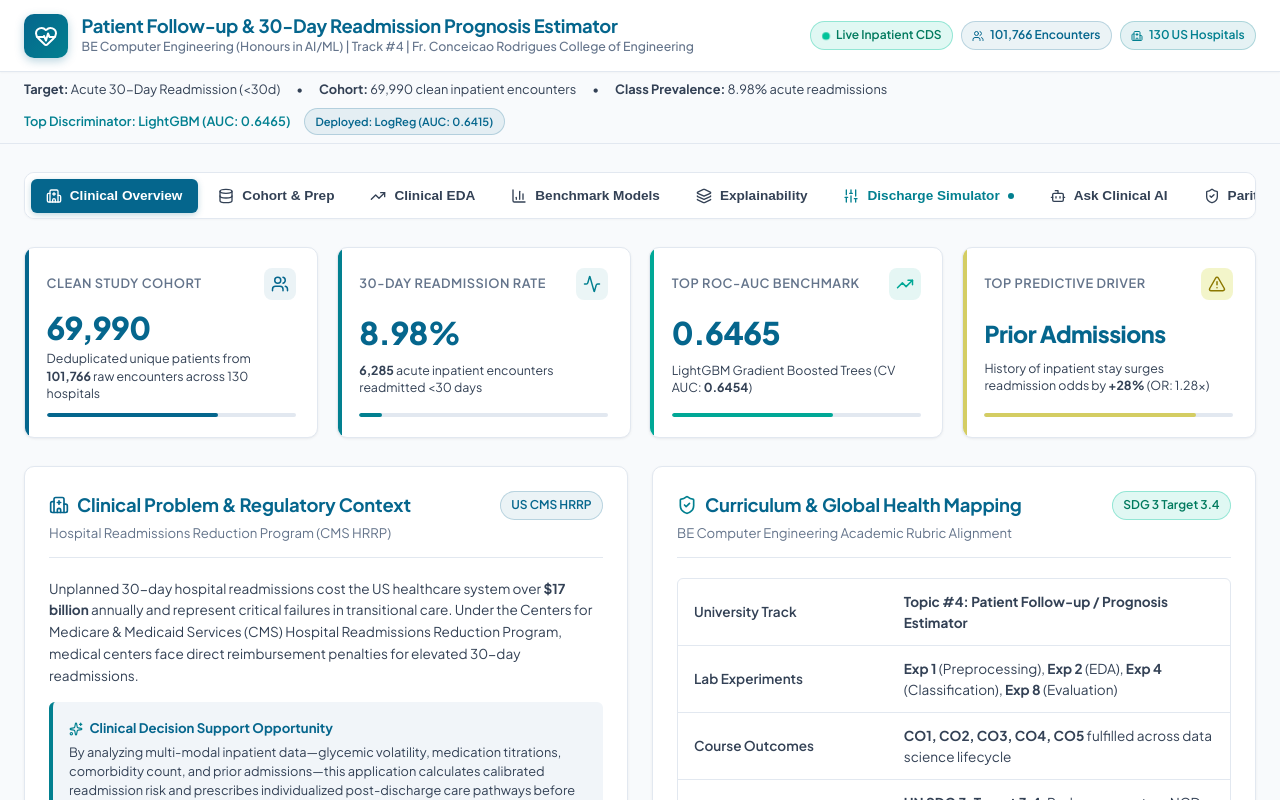
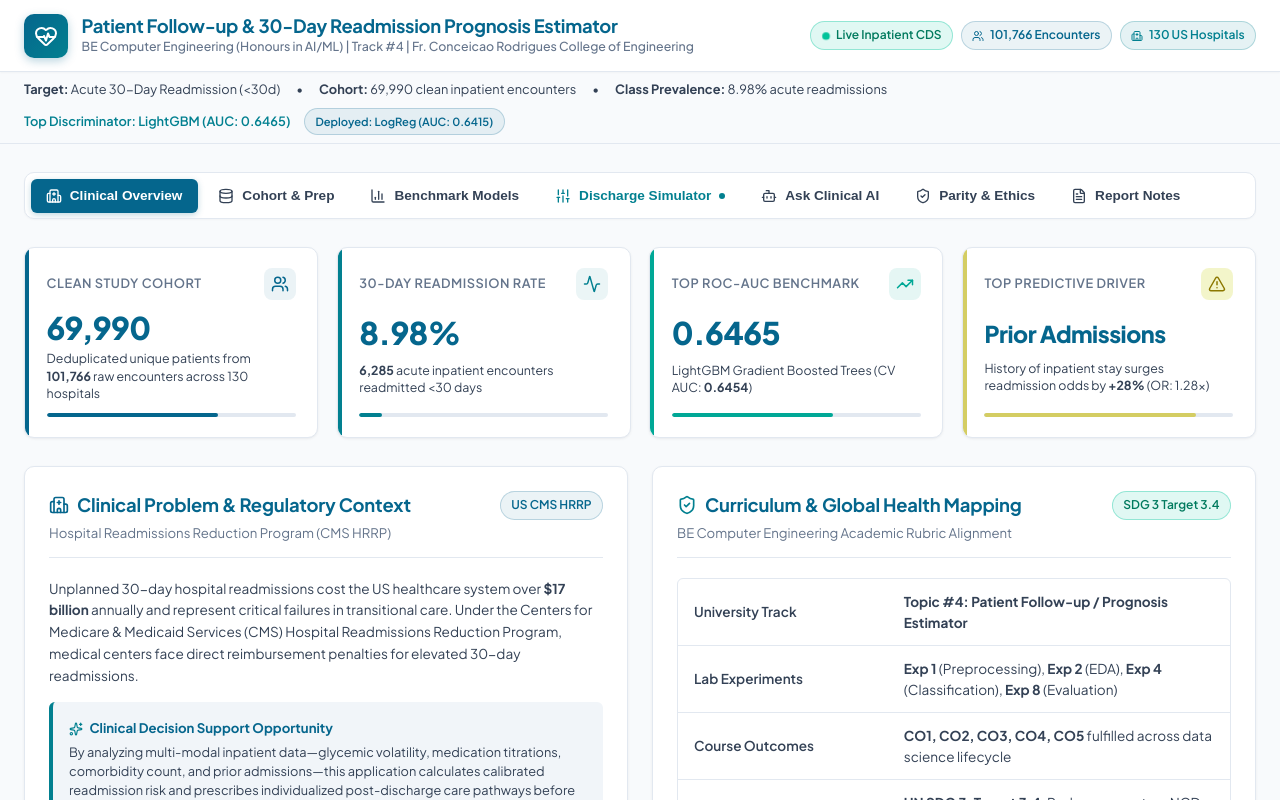
Before and after one commit to rohanbagel/AIML-Honours-Mini-Proj, a React (Vite) app in the folder web/: page / in a window 1280 px wide. Shown: the top 800 px of the page. Built offline with nearby package versions, Linux system fonts and the light colour scheme.

Commit message:
feat(ui): streamline navigation by removing Clinical EDA and Explainability tabs

```diff
--- a/web/src/App.jsx
+++ b/web/src/App.jsx
@@ -2,15 +2,13 @@ import React, { useState } from 'react';
 import results from './results.json';
 import {
   Activity, BarChart3, BookOpen, Bot, CheckCircle2, Cpu, Database,
-  FileText, HeartPulse, HelpCircle, Hospital, Layers, ShieldCheck,
-  Sliders, Stethoscope, TrendingUp, Users
+  FileText, HeartPulse, HelpCircle, Hospital, ShieldCheck,
+  Sliders, Stethoscope, Users
 } from 'lucide-react';
 
 import Overview from './components/Overview.jsx';
 import DatasetPrep from './components/DatasetPrep.jsx';
-import EDA from './components/EDA.jsx';
 import Results from './components/Results.jsx';
-import Explainability from './components/Explainability.jsx';
 import Predict from './components/Predict.jsx';
 import AskData from './components/AskData.jsx';
 import AboutLimitations from './components/AboutLimitations.jsx';
@@ -22,9 +20,7 @@ export default function App() {
   const navItems = [
     { id: 'overview', label: 'Clinical Overview', icon: Hospital },
     { id: 'dataset', label: 'Cohort & Prep', icon: Database },
-    { id: 'eda', label: 'Clinical EDA', icon: TrendingUp },
     { id: 'results', label: 'Benchmark Models', icon: BarChart3 },
-    { id: 'explainability', label: 'Explainability', icon: Layers },
     { id: 'predict', label: 'Discharge Simulator', icon: Sliders, highlight: true },
     { id: 'ask', label: 'Ask Clinical AI', icon: Bot },
     { id: 'limitations', label: 'Parity & Ethics', icon: ShieldCheck },
@@ -110,9 +106,7 @@ export default function App() {
         {/* Tab View Routing */}
         {activeTab === 'overview' && <Overview results={results} onNavigateTab={setActiveTab} />}
         {activeTab === 'dataset' && <DatasetPrep results={results} />}
-        {activeTab === 'eda' && <EDA results={results} />}
         {activeTab === 'results' && <Results results={results} />}
-        {activeTab === 'explainability' && <Explainability results={results} />}
         {activeTab === 'predict' && <Predict results={results} />}
         {activeTab === 'ask' && <AskData />}
         {activeTab === 'limitations' && <AboutLimitations results={results} />}
--- a/web/src/components/Overview.jsx
+++ b/web/src/components/Overview.jsx
@@ -37,9 +37,9 @@ export default function Overview({ results, onNavigateTab }) {
 
         <div
           className="kpi-card kpi-teal"
-          onClick={() => onNavigateTab('eda')}
+          onClick={() => onNavigateTab('dataset')}
           style={{ cursor: 'pointer' }}
-          title="Click to view Clinical EDA"
+          title="Click to view Cohort & Prep"
         >
           <div className="kpi-header">
             <span className="kpi-title">30-Day Readmission Rate</span>
@@ -79,9 +79,9 @@ export default function Overview({ results, onNavigateTab }) {
 
         <div
           className="kpi-card kpi-yellow"
-          onClick={() => onNavigateTab('explainability')}
+          onClick={() => onNavigateTab('predict')}
           style={{ cursor: 'pointer' }}
-          title="Click to view Feature Attribution"
+          title="Click to launch Discharge Simulator"
         >
           <div className="kpi-header">
             <span className="kpi-title">Top Predictive Driver</span>
```
